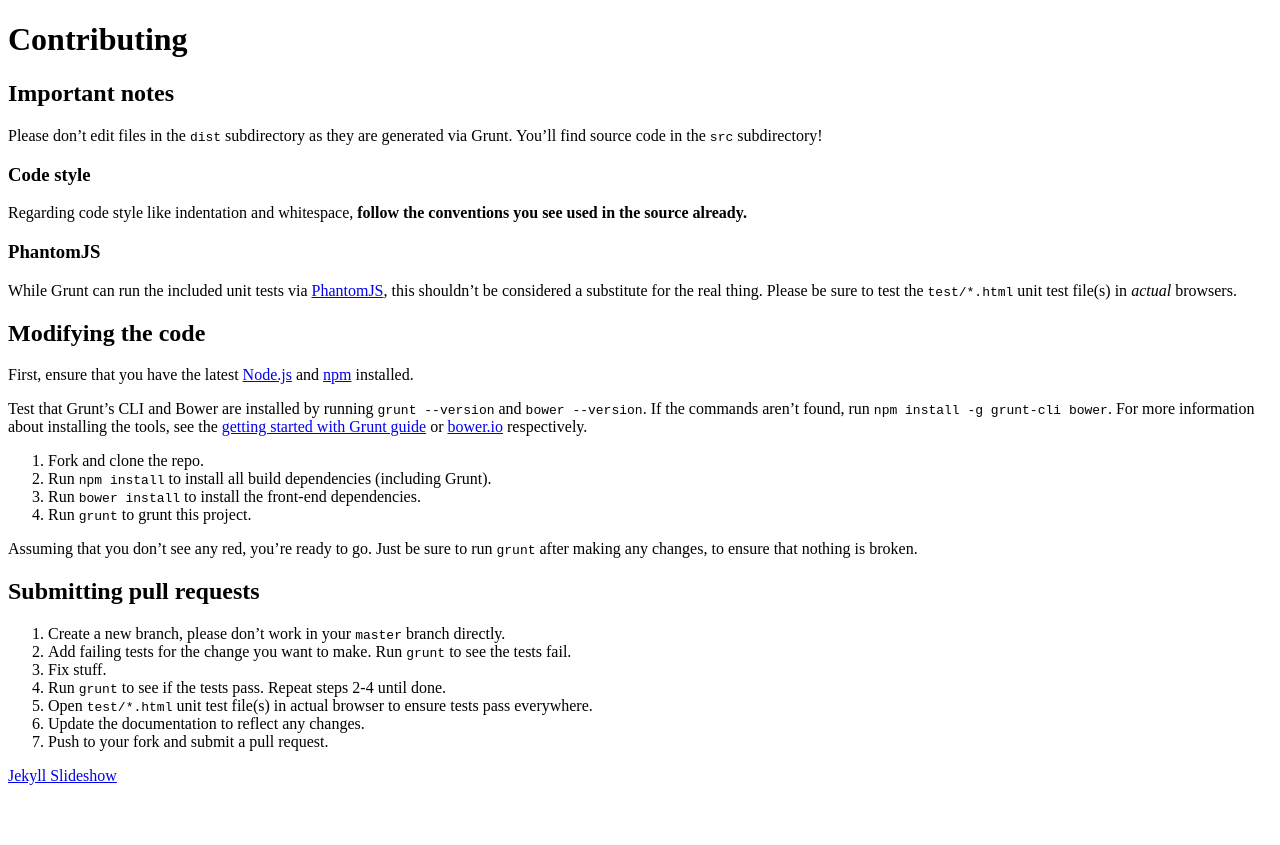
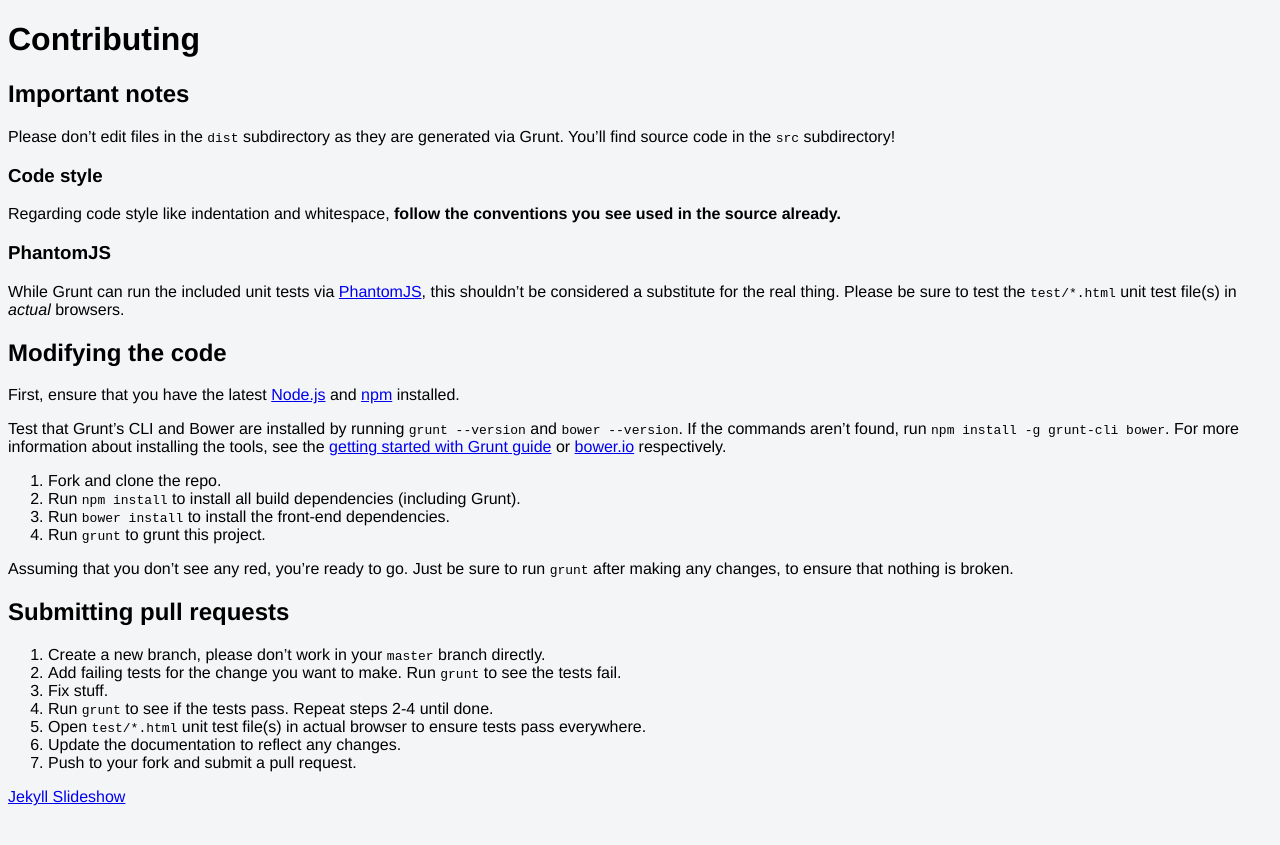
Before and after one commit to mattjohnsonco/photoSlides, a Jekyll site: the page built from lightslider/contributing.md, in a window 1280 px wide. Shown: the top 845 px of the page. Built offline with Jekyll 4.4.1, drawn with Linux system fonts in a browser that asks for light colours; nearby versions of some CDN libraries; our own code applies the rules of GitHub Pages for plain Markdown files.

Commit message:
update style reference

```diff
--- a/_layouts/default.html
+++ b/_layouts/default.html
@@ -2,8 +2,8 @@
 <html>
 	<head>
   	{% include head.html %}
-		<link rel="stylesheet" href="{{ "photoSlides/css/main.css" | prepend: site.baseurl }}">
-		<script type="text/javascript" src="{{ "photoSlides/js/main.js" | prepend: site.baseurl }}"></script>
+		<link rel="stylesheet" href="{{ "/css/main.css" | prepend: site.baseurl }}">
+		<script type="text/javascript" src="{{ "/js/main.js" | prepend: site.baseurl }}"></script>
 	</head>
   <body>
     {{ content }}
```
